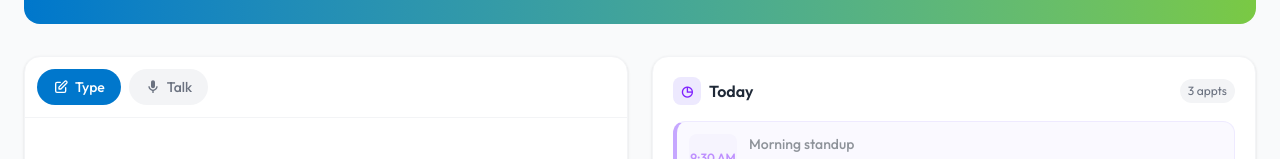
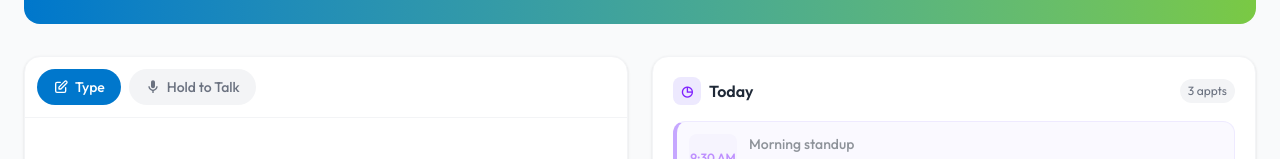
Before and after one commit to bsimkins11-personal/helpem_poc, a Next.js app: page / in a window 1280 px wide. Shown: the part 201-360 px from the top of the page. Built offline with nearby package versions, Linux system fonts and the light colour scheme.

Commit message:
Add press-and-hold behavior to Talk button
- Replace onClick with onPointerDown/onPointerUp/onPointerCancel
- Press down → START_CONVERSATION
- Release → END_CONVERSATION
- Button shows 'Hold to Talk' / 'Recording...'
- Visual feedback: red when recording
- Remove auto-start voice on mode switch

```diff
--- a/src/components/ChatInput.tsx
+++ b/src/components/ChatInput.tsx
@@ -352,14 +352,7 @@ export default function ChatInput() {
     setIsListening(false);
   }, [isNativeApp, nativeAudio]);
 
-  // Auto-start voice conversation when Talk mode is activated on iOS native
-  useEffect(() => {
-    if (inputMode !== "talk") return;
-    if (!isNativeApp) return;
-
-    // Call the same function the green bar uses - auto-tap
-    startListening();
-  }, [inputMode, isNativeApp, startListening]);
+  // Note: Auto-start removed - now using press-and-hold on Talk button
 
   const sendMessage = useCallback(() => {
     sendMessageWithText(input, false);
@@ -432,23 +425,41 @@ export default function ChatInput() {
           </button>
 
           <button
-            onClick={async () => {
+            onPointerDown={() => {
               setInputMode("talk");
-              if (isNativeApp && !isListening) {
-                await startListening();
-              }
+              setIsListening(true);
+              // Start listening immediately on press
+              window.webkit?.messageHandlers?.native?.postMessage({
+                type: "START_CONVERSATION",
+              });
             }}
-            className={`flex items-center gap-1.5 px-4 py-2 rounded-full text-sm font-medium transition-all ${
-              inputMode === "talk"
-                ? "bg-brandGreen text-white"
-                : "bg-gray-100 text-brandTextLight hover:bg-gray-200"
+            onPointerUp={() => {
+              // Stop listening + transcribe on release
+              setIsListening(false);
+              window.webkit?.messageHandlers?.native?.postMessage({
+                type: "END_CONVERSATION",
+              });
+            }}
+            onPointerCancel={() => {
+              // Safety: finger slides off
+              setIsListening(false);
+              window.webkit?.messageHandlers?.native?.postMessage({
+                type: "END_CONVERSATION",
+              });
+            }}
+            className={`flex items-center gap-1.5 px-4 py-2 rounded-full text-sm font-medium transition-all select-none touch-none ${
+              inputMode === "talk" && isListening
+                ? "bg-red-500 text-white"
+                : inputMode === "talk"
+                  ? "bg-brandGreen text-white"
+                  : "bg-gray-100 text-brandTextLight hover:bg-gray-200"
             }`}
           >
             <svg className="w-4 h-4" fill="currentColor" viewBox="0 0 24 24">
               <path d="M12 14c1.66 0 3-1.34 3-3V5c0-1.66-1.34-3-3-3S9 3.34 9 5v6c0 1.66 1.34 3 3 3z"/>
               <path d="M17 11c0 2.76-2.24 5-5 5s-5-2.24-5-5H5c0 3.53 2.61 6.43 6 6.92V21h2v-3.08c3.39-.49 6-3.39 6-6.92h-2z"/>
             </svg>
-            Talk
+            {isListening ? "Recording..." : "Hold to Talk"}
           </button>
         </div>
 
```
